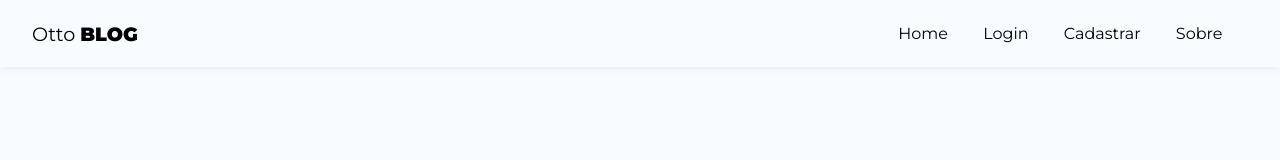
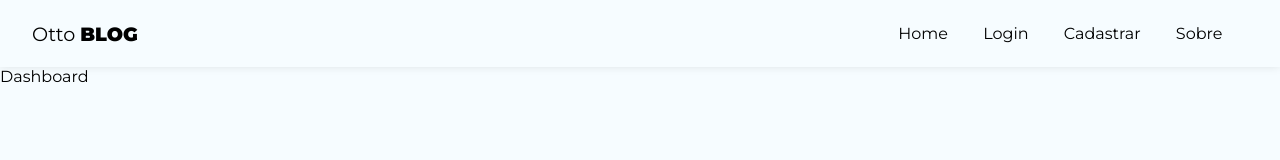
Before and after one commit to othongonzaga/OttoBlog, a React (Create React App) app in the folder ottoblog/: page /dashboard in a window 1280 px wide. Shown: the top 160 px of the page. Built offline with nearby package versions, Linux system fonts and the light colour scheme; no server answers.

Commit message:
Terminando a autenticação e criando paginas para usuário autenticado

```diff
--- a/ottoblog/src/App.js
+++ b/ottoblog/src/App.js
@@ -12,6 +12,8 @@
 import Login from './pages/Login/Login';
 import Register from './pages/Register/Register';
 import { AuthProvider } from './context/AuthContext';
+import CreatePost from './pages/CreatePost/CreatePost';
+import Dashboard from './pages/Dashboard/Dashboard';
 
 function App() {
   const [user,setUser] = useState(undefined)
@@ -31,7 +33,7 @@
 
   return (
     <div className="App">
-      <AuthProvider value={user}>
+      <AuthProvider value={{user}}>
       <BrowserRouter>
       <Navbar/>
         <div className="container">
@@ -40,6 +42,8 @@
             <Route path='/about' element={<About />}/>
             <Route path="/login" element={<Login />}/>
             <Route path='/register' element={<Register />}/>
+            <Route path='/posts/create' element={<CreatePost />}/>
+            <Route path= '/dashboard' element={<Dashboard />}/>
           </Routes>
         </div>
       <Footer/>
--- a/ottoblog/src/components/Navbar.js
+++ b/ottoblog/src/components/Navbar.js
@@ -2,7 +2,12 @@
 import { NavLink } from 'react-router-dom'
 import styles from './Navbar.module.css'
 
+import { useAuthentication } from '../hooks/useAuthentication'
+import { useAuthValue } from '../context/AuthContext'
+
 const Navbar = () => {
+    const {user} = useAuthValue();
+
   return (
     <nav className={styles.navbar}>
         <NavLink to="/" className={styles.brand}>
@@ -12,12 +17,26 @@
             <li>
                 <NavLink to ='/' className={({isActive}) => (isActive ? styles.active : "")}>Home</NavLink>
             </li>
+            {!user &&(
+                <>
                     <li>
                         <NavLink to ='/login' className={({isActive}) => (isActive ? styles.active : "")}>Login</NavLink>
                     </li>
                     <li>
                         <NavLink to ='/register' className={({isActive}) => (isActive ? styles.active : "")}>Cadastrar</NavLink>
                     </li>
+                </>
+            )}
+            {user &&(
+                <>
+                    <li>
+                        <NavLink to ='/posts/create' className={({isActive}) => (isActive ? styles.active : "")}>Novo Post</NavLink>
+                    </li>
+                    <li>
+                        <NavLink to ='/dashboard' className={({isActive}) => (isActive ? styles.active : "")}>Dashboard</NavLink>
+                    </li>
+                </>
+            )}
             <li>
                 <NavLink to ='/about' className={({isActive}) => (isActive ? styles.active : "")}>Sobre</NavLink>
             </li>
--- /dev/null
+++ b/ottoblog/src/pages/CreatePost/CreatePost.js
@@ -0,0 +1,10 @@
+import React from 'react'
+import styles from './CreatePost.module.css'
+
+const CreatePost = () => {
+  return (
+    <div>CreatePost</div>
+  )
+}
+
+export default CreatePost
--- /dev/null
+++ b/ottoblog/src/pages/Dashboard/Dashboard.js
@@ -0,0 +1,10 @@
+import React from 'react'
+import styles from './Dashboard.module.css'
+
+const Dashboard = () => {
+  return (
+    <div>Dashboard</div>
+  )
+}
+
+export default Dashboard
```
Also changed, not shown: ottoblog/src/pages/CreatePost/CreatePost.module.css (added), ottoblog/src/pages/Dashboard/Dashboard.module.css (added). Lines whose indentation alone changed are shown as unchanged.
